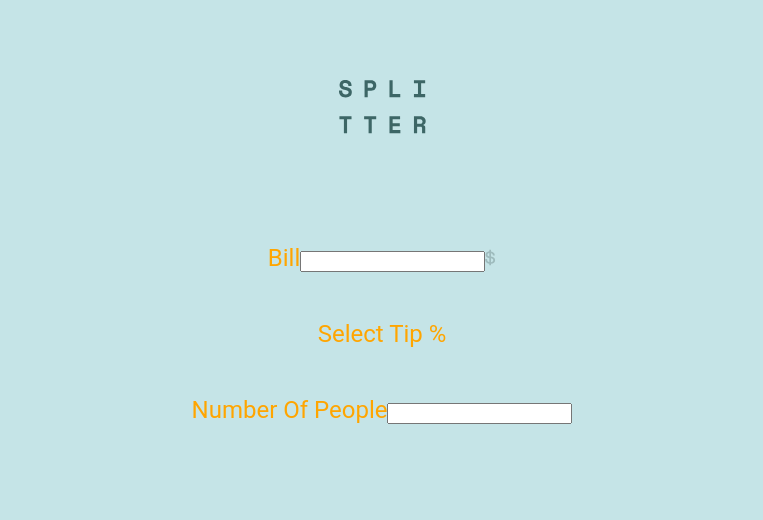
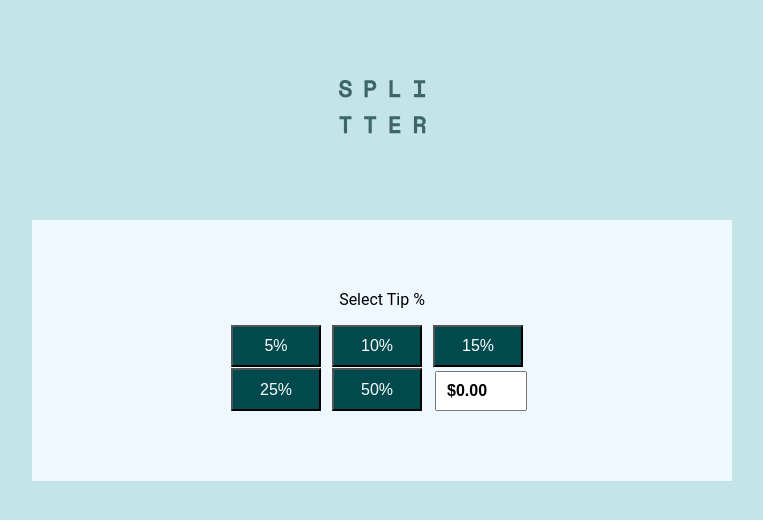
Before and after one commit to chriskavanagh/tipcalc, a React (Create React App) app: page / in a window 1280 px wide. Shown: the top 520 px of the page, without its empty margins (258-1021 px from the left). Built offline with nearby package versions, Linux system fonts and the light colour scheme.

Commit message:
working custom tip input.

```diff
--- a/package.json
+++ b/package.json
@@ -11,6 +11,7 @@
     "@testing-library/user-event": "^13.5.0",
     "react": "^18.2.0",
     "react-dom": "^18.2.0",
+    "react-icons": "^4.4.0",
     "react-scripts": "5.0.1",
     "web-vitals": "^2.1.4"
   },
--- a/src/App.js
+++ b/src/App.js
@@ -3,19 +3,35 @@ import logo from "./images/logo.svg";
 import { useState } from "react";
 import Form from "./components/Form";
 import Display from "./components/Display";
+import TipButtons from "./components/TipButtons";
 
 function App() {
-  const [billAmt, setBillAmt] = useState(0);
+  /* const [billAmt, setBillAmt] = useState(0);
   const [billError, setbillError] = useState(0);
   const [count, setCount] = useState(0);
   const [isTipSelected, setisTipSelected] = useState(false);
   const [selectedTip, setSelectedTip] = useState(false);
-  const [calculatedTotal, setcalculatedTotal] = useState(false);
+  const [calculatedTotal, setcalculatedTotal] = useState(false); */
+  const [tip, setTip] = useState(0);
+  const [formattedAmt, setFormattedAmt] = useState("");
+  //console.log(formattedAmt);
+
+  const handler = (e) => {
+    console.log(typeof e.target.value);
+    setTip(e.target.value);
+  };
   return (
     <div className="App">
       <img src={logo} alt="logo" className="page-logo" />
       <div className="container">
-        <Form />
+        <TipButtons
+          tip={tip}
+          setTip={setTip}
+          handler={handler}
+          formattedAmt={formattedAmt}
+          setFormattedAmt={setFormattedAmt}
+        />
+        {/* <Form /> */}
         {/* <Display /> */}
       </div>
     </div>
--- a/src/components/Form.js
+++ b/src/components/Form.js
@@ -9,11 +9,7 @@ export default function Form() {
         <input type="number" id="bill" />
         <img src={dollar} alt="dollar" aria-hidden="true" />
       </div>
-      <div className="tip-wrapper">
-        <div className="btn-group">
-          <p>Select Tip %</p>
-        </div>
-      </div>
+
       <div className="label-group">
         <label htmlFor="people">Number Of People</label>
         <input type="number" id="people" />
--- /dev/null
+++ b/src/components/TipButtons.js
@@ -0,0 +1,79 @@
+import React, { useState } from "react";
+import "../styles/TipButtons.css";
+//import { FaDollarSign } from "react-icons/fa";
+
+export default function TipButtons({
+  tip,
+  setTip,
+  formattedAmt,
+  setFormattedAmt,
+  handler,
+}) {
+  const [isEditing, setIsediting] = useState(false);
+
+  // button handler
+
+  const toCurrency = (num) => {
+    const formatter = new Intl.NumberFormat("en-US", {
+      style: "currency",
+      currency: "USD",
+    });
+
+    return formatter.format(num);
+  };
+
+  const toggleEditing = () => {
+    setIsediting((prev) => !prev);
+  };
+
+  console.log(isEditing);
+  console.log(tip);
+
+  return (
+    <div className="tip-wrapper">
+      <p>Select Tip %</p>
+      <div className="btn-group">
+        <button value={0.05} onClick={handler}>
+          5%
+        </button>
+        <button value={0.1} onClick={handler}>
+          10%
+        </button>
+        <button value={0.15} onClick={handler}>
+          15%
+        </button>
+        <button value={0.25} onClick={handler}>
+          25%
+        </button>
+        <button value={0.5} onClick={handler}>
+          50%
+        </button>
+
+        {isEditing ? (
+          <div className="input-wrapper">
+            <input
+              type="number"
+              // placeholder="0.00"
+              className="custom"
+              value={tip}
+              onChange={handler}
+              onBlur={toggleEditing}
+            />
+          </div>
+        ) : (
+          <div className="input-wrapper">
+            <input
+              type="text"
+              // placeholder="0.00"
+              className="custom"
+              value={toCurrency(tip)}
+              onChange={handler}
+              onFocus={toggleEditing}
+              readOnly
+            />
+          </div>
+        )}
+      </div>
+    </div>
+  );
+}
--- a/src/index.css
+++ b/src/index.css
@@ -18,10 +18,15 @@
     url("../fonts/space-mono-v11-latin-regular.woff") format("woff");
 }
 
-body {
+*,
+*::after,
+*::before {
   margin: 0;
   padding: 0;
   box-sizing: border-box;
+}
+
+body {
   font-family: "Roboto", "Space Mono", monospace;
   font-size: 1.5rem;
   background-color: var(--light-grayish-cyan);
--- /dev/null
+++ b/src/styles/TipButtons.css
@@ -0,0 +1,44 @@
+.tip-wrapper {
+  width: 700px;
+  margin: 0 auto;
+
+  background-color: aliceblue;
+  padding: 70px 100px;
+}
+
+.btn-group {
+  display: grid;
+  grid-template-columns: repeat(3, 100px);
+  grid-template-rows: auto;
+  gap: 1px 1px;
+  justify-content: center;
+}
+button {
+  background-color: var(--very-dark-cyan);
+  color: white;
+  padding-top: 10px;
+  padding-bottom: 10px;
+  font-size: 16px;
+  width: 90px;
+}
+p {
+  font-size: 1rem;
+  margin-bottom: 1rem;
+}
+input {
+  width: 92px;
+  height: 40px;
+  font-size: 16px;
+  font-weight: bold;
+  padding-left: 10px;
+  margin-top: 3px;
+  margin-right: 4px;
+  outline: none;
+}
+div.input-wrapper {
+  position: relative;
+}
+::placeholder {
+  color: red;
+  font-size: 17.5px;
+}
```
Also changed, not shown: 1 other file (tests, documents, lock files or other folders).
